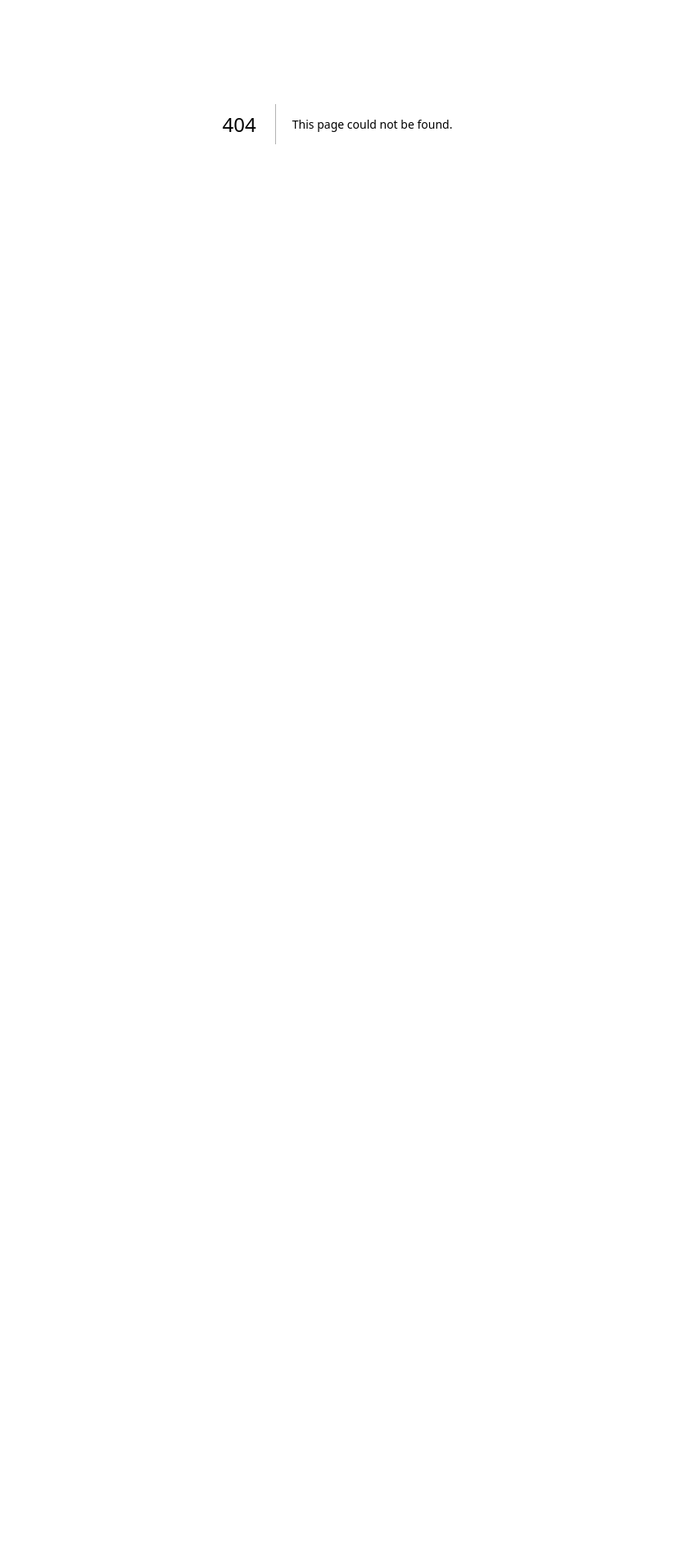
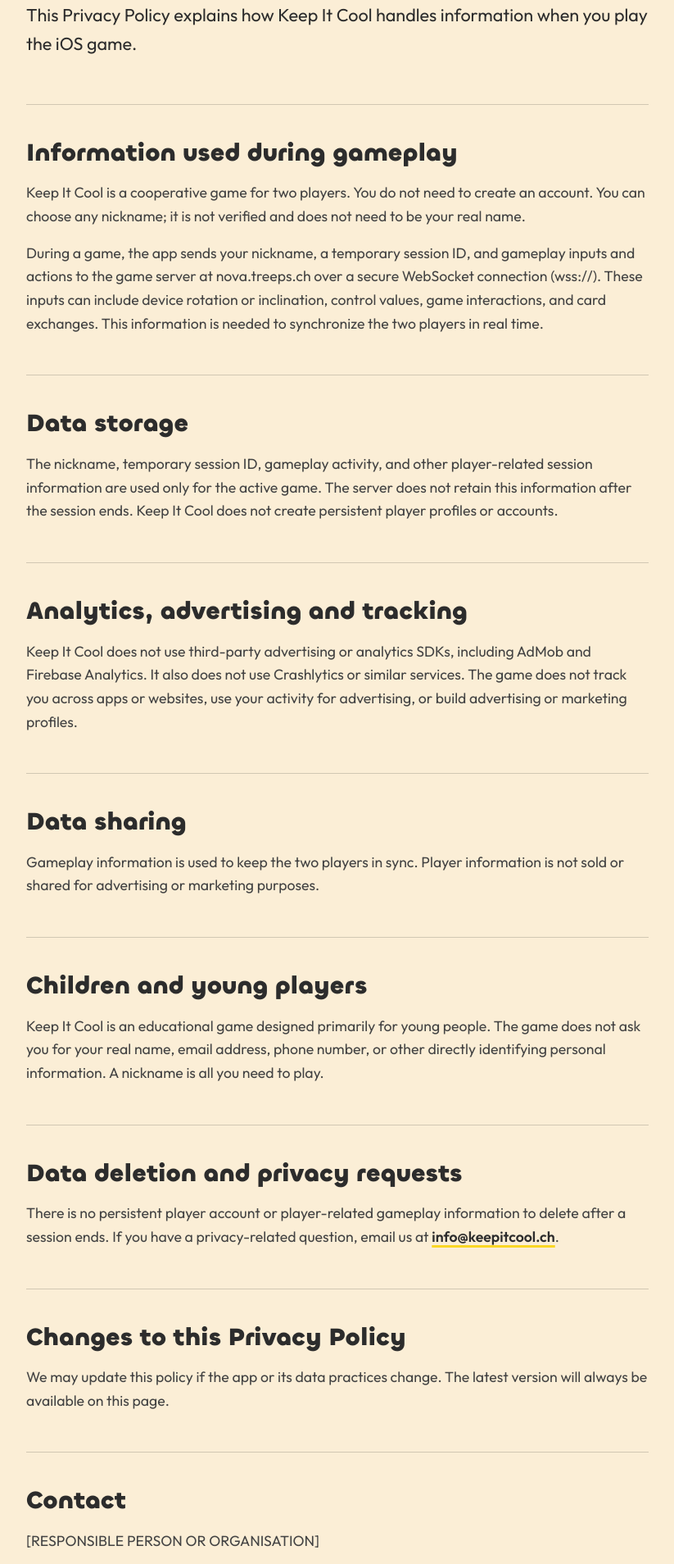
Before and after one commit to Marte0/keepitcool, a Next.js app: page /privacy in a window 1280 px wide. Before the commit this address had no page. Shown: the part 300-2208 px from the top of the page at 82% size, without its empty margins (228-1051 px from the left). Before the commit the page ends 852 px from the top, so only its background shows below. Built offline with nearby package versions, Linux system fonts and the light colour scheme.

Commit message:
Add Privacy Policy page

```diff
--- /dev/null
+++ b/app/privacy/page.js
@@ -0,0 +1,140 @@
+import Footer from "../components/Footer";
+import { SITE } from "../content/sections";
+
+export const metadata = {
+  title: "Privacy Policy",
+  description: "How the Keep It Cool iOS game handles information during play.",
+  alternates: { canonical: "/privacy" },
+  openGraph: {
+    title: "Privacy Policy — KeepItCool",
+    description: "How the Keep It Cool iOS game handles information during play.",
+    url: "/privacy",
+  },
+};
+
+const sectionClass = "border-t border-ink/20 pt-8 sm:pt-10";
+const headingClass = "font-display text-2xl leading-tight text-ink sm:text-3xl";
+const paragraphClass = "mt-4 font-body text-body leading-relaxed text-ink-muted";
+const emailClass =
+  "inline-block break-all rounded-sm font-semibold text-ink underline decoration-yellow-flat decoration-[3px] underline-offset-4 transition-colors hover:text-ink-warm focus-visible:outline-none focus-visible:ring-2 focus-visible:ring-ink focus-visible:ring-offset-4 focus-visible:ring-offset-cream";
+
+export default function PrivacyPage() {
+  return (
+    <>
+      <main className="mx-auto w-full max-w-page px-5 pb-20 pt-20 sm:pt-24 lg:px-12 lg:pb-28 lg:pt-28">
+        <article className="mx-auto max-w-[760px]">
+          <header>
+            <h1 className="font-display text-section leading-[1.1] text-ink">Privacy Policy</h1>
+            <p className="mt-5 font-body text-caption text-ink-muted">Last updated: October 2026</p>
+            <p className="mt-8 max-w-[65ch] font-body text-lead leading-relaxed text-ink">
+              This Privacy Policy explains how Keep It Cool handles information when you play the
+              iOS game.
+            </p>
+          </header>
+
+          <div className="mt-12 space-y-10 sm:mt-14 sm:space-y-12">
+            <section aria-labelledby="gameplay-heading" className={sectionClass}>
+              <h2 id="gameplay-heading" className={headingClass}>
+                Information used during gameplay
+              </h2>
+              <p className={paragraphClass}>
+                Keep It Cool is a cooperative game for two players. You do not need to create an
+                account. You can choose any nickname; it is not verified and does not need to be your
+                real name.
+              </p>
+              <p className={paragraphClass}>
+                During a game, the app sends your nickname, a temporary session ID, and gameplay
+                inputs and actions to the game server at nova.treeps.ch over a secure WebSocket
+                connection (wss://). These inputs can include device rotation or inclination,
+                control values, game interactions, and card exchanges. This information is needed to
+                synchronize the two players in real time.
+              </p>
+            </section>
+
+            <section aria-labelledby="storage-heading" className={sectionClass}>
+              <h2 id="storage-heading" className={headingClass}>
+                Data storage
+              </h2>
+              <p className={paragraphClass}>
+                The nickname, temporary session ID, gameplay activity, and other player-related
+                session information are used only for the active game. The server does not retain
+                this information after the session ends. Keep It Cool does not create persistent
+                player profiles or accounts.
+              </p>
+            </section>
+
+            <section aria-labelledby="tracking-heading" className={sectionClass}>
+              <h2 id="tracking-heading" className={headingClass}>
+                Analytics, advertising and tracking
+              </h2>
+              <p className={paragraphClass}>
+                Keep It Cool does not use third-party advertising or analytics SDKs, including
+                AdMob and Firebase Analytics. It also does not use Crashlytics or similar services.
+                The game does not track you across apps or websites, use your activity for
+                advertising, or build advertising or marketing profiles.
+              </p>
+            </section>
+
+            <section aria-labelledby="sharing-heading" className={sectionClass}>
+              <h2 id="sharing-heading" className={headingClass}>
+                Data sharing
+              </h2>
+              <p className={paragraphClass}>
+                Gameplay information is used to keep the two players in sync. Player information is
+                not sold or shared for advertising or marketing purposes.
+              </p>
+            </section>
+
+            <section aria-labelledby="children-heading" className={sectionClass}>
+              <h2 id="children-heading" className={headingClass}>
+                Children and young players
+              </h2>
+              <p className={paragraphClass}>
+                Keep It Cool is an educational game designed primarily for young people. The game
+                does not ask you for your real name, email address, phone number, or other directly
+                identifying personal information. A nickname is all you need to play.
+              </p>
+            </section>
+
+            <section aria-labelledby="deletion-heading" className={sectionClass}>
+              <h2 id="deletion-heading" className={headingClass}>
+                Data deletion and privacy requests
+              </h2>
+              <p className={paragraphClass}>
+                There is no persistent player account or player-related gameplay information to
+                delete after a session ends. If you have a privacy-related question, email us at{" "}
+                <a href={`mailto:${SITE.email}`} className={emailClass}>
+                  {SITE.email}
+                </a>
+                .
+              </p>
+            </section>
+
+            <section aria-labelledby="changes-heading" className={sectionClass}>
+              <h2 id="changes-heading" className={headingClass}>
+                Changes to this Privacy Policy
+              </h2>
+              <p className={paragraphClass}>
+                We may update this policy if the app or its data practices change. The latest
+                version will always be available on this page.
+              </p>
+            </section>
+
+            <section aria-labelledby="contact-heading" className={sectionClass}>
+              <h2 id="contact-heading" className={headingClass}>
+                Contact
+              </h2>
+              <p className={paragraphClass}>[RESPONSIBLE PERSON OR ORGANISATION]</p>
+              <p className="mt-2 font-body text-body">
+                <a href={`mailto:${SITE.email}`} className={emailClass}>
+                  {SITE.email}
+                </a>
+              </p>
+            </section>
+          </div>
+        </article>
+      </main>
+      <Footer />
+    </>
+  );
+}
```
